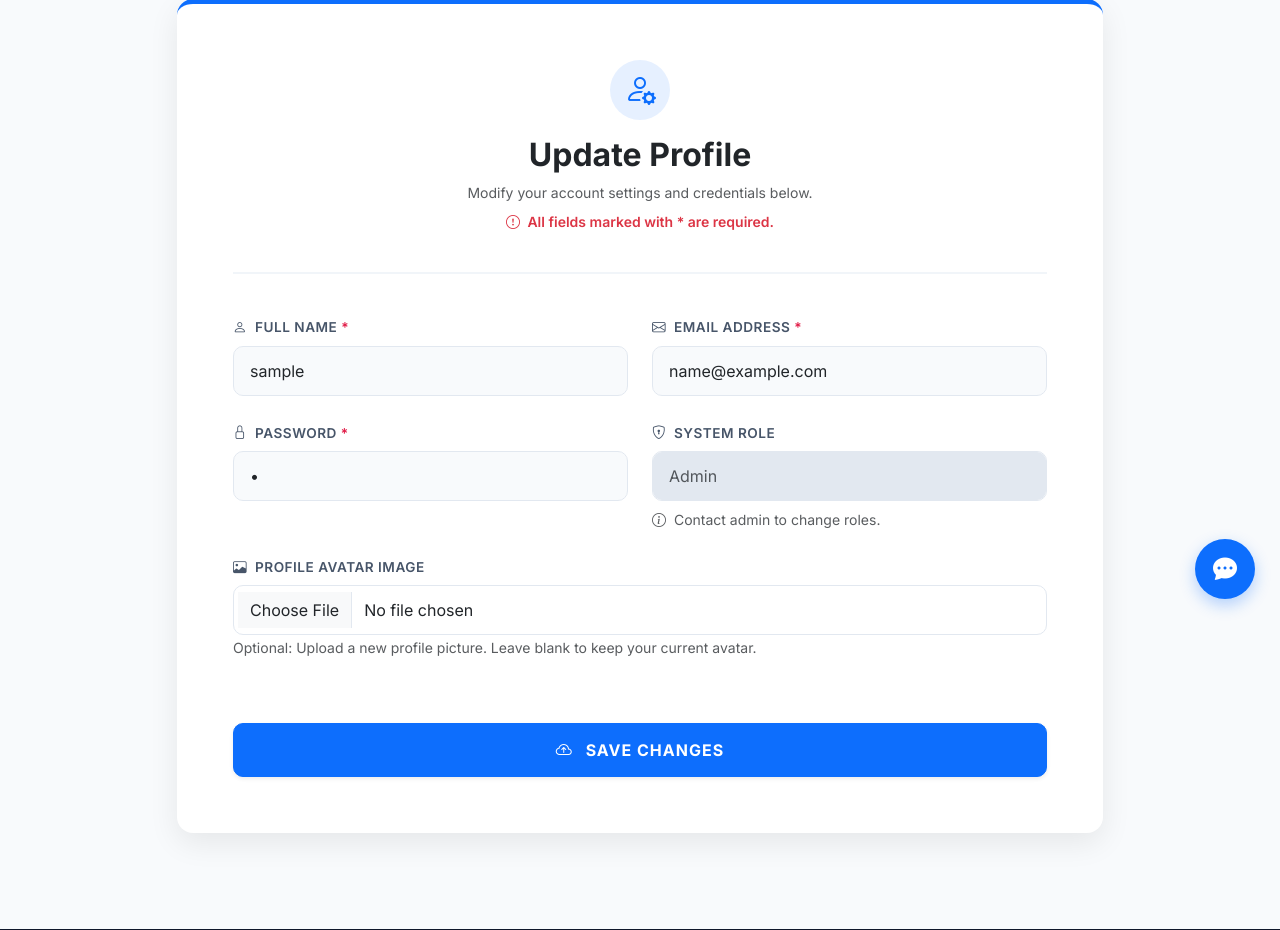
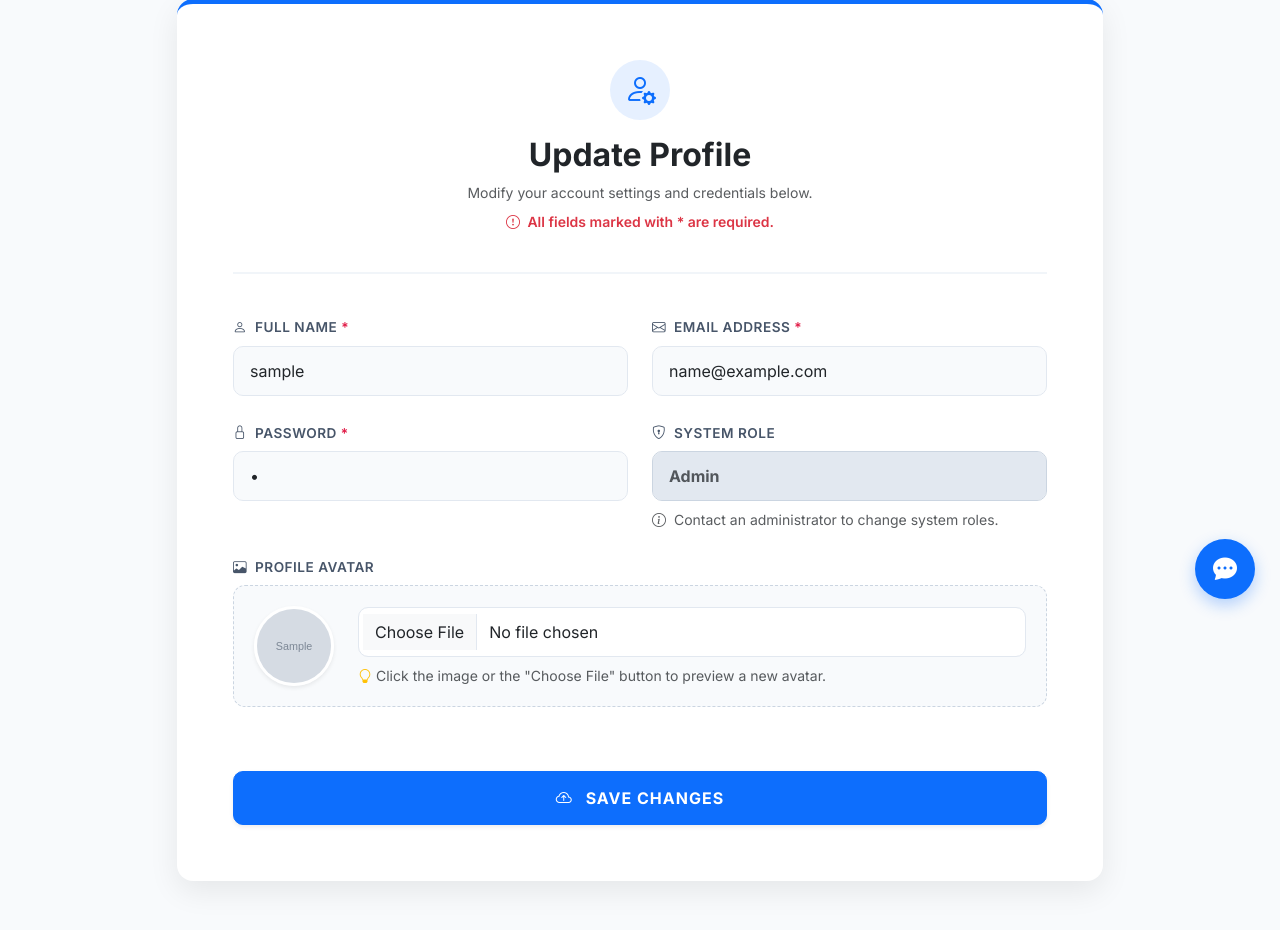
Before and after one commit to jatingulati1264/fastapi-book-library-store-DEVBOOKS--Python, a FastAPI app: page /users/update/1 in a window 1280 px wide. Shown: the part 176-1106 px from the top of the page. Run offline with FastAPI, Linux system fonts and the light colour scheme; grey boxes marked "Sample" are stand-in pictures; a database or web service that is not in the repository returns one stand-in record (values such as "Sample title").

Commit message:
Updated commit

```diff
--- a/templates/base.html
+++ b/templates/base.html
@@ -112,7 +112,7 @@
 <body>
 
     <!-- ========================================== -->
-    <!-- TOP UTILITY BAR (NEW)                      -->
+    <!-- TOP UTILITY BAR                            -->
     <!-- ========================================== -->
     <div class="top-bar text-white-50 py-2 d-none d-lg-block">
         <div class="container d-flex justify-content-between align-items-center">
@@ -188,16 +188,31 @@
                         </li>
                         {% endif %}
 
-                        <!-- User Account -->
+                        <!-- USER ACCOUNT (UPDATED WITH AVATAR) -->
                         <li class="nav-item dropdown">
-                            <a class="nav-link dropdown-toggle" role="button" data-bs-toggle="dropdown">
-                                <i class="fas fa-user-circle me-1 fs-5 align-middle"></i> {{ user.user_name.split(' ')[0] if user else 'Account' }}
+                            <a class="nav-link dropdown-toggle d-flex align-items-center" role="button" data-bs-toggle="dropdown" aria-expanded="false">
+                                <!-- Profile Avatar Image -->
+                                <img src="{{ user.user_avatar }}" alt="Avatar" class="rounded-circle border border-2 border-secondary me-2" width="32" height="32" style="object-fit: cover;">
+                                <span>{{ user.user_name.split(' ')[0] if user else 'Account' }}</span>
                             </a>
-                            <ul class="dropdown-menu dropdown-menu-end">
-                                <li><a class="dropdown-item" href="/users/update/{{user.user_id}}"><i class="fa-solid fa-user-edit me-2"></i> Update Profile</a></li>
-                                <li><a class="dropdown-item" href="/my-orders"><i class="fa-solid fa-box me-2"></i> Manage Orders</a></li>
+
+                            <ul class="dropdown-menu dropdown-menu-end shadow border-0 mt-2">
+                                <!-- Profile Header Info -->
+                                <li>
+                                    <div class="dropdown-header d-flex flex-column px-3 py-2">
+                                        <span class="fw-bold text-dark">{{ user.user_name }}</span>
+                                        <span class="text-muted small">{{ user.user_email }}</span>
+                                        <span class="badge {% if user.user_type == 'Admin' %}bg-danger{% else %}bg-primary{% endif %} mt-2 w-auto align-self-start">
+                                            {{ user.user_type }}
+                                        </span>
+                                    </div>
+                                </li>
                                 <li><hr class="dropdown-divider"></li>
-                                <li><a class="dropdown-item text-danger" href="/logout"><i class="fa-solid fa-right-from-bracket me-2"></i> Logout</a></li>
+
+                                <li><a class="dropdown-item py-2" href="/users/update/{{user.user_id}}"><i class="fa-solid fa-user-edit me-2 text-secondary"></i> Update Profile</a></li>
+                                <li><a class="dropdown-item py-2" href="/my-orders"><i class="fa-solid fa-box me-2 text-secondary"></i> Manage Orders</a></li>
+                                <li><hr class="dropdown-divider"></li>
+                                <li><a class="dropdown-item py-2 text-danger fw-bold" href="/logout"><i class="fa-solid fa-right-from-bracket me-2"></i> Logout</a></li>
                             </ul>
                         </li>
                     {% else %}
@@ -248,7 +263,6 @@
                     <h5 class="footer-heading">Subscribe to Newsletter</h5>
                     <p class="small">Get the latest updates on new technical book releases.</p>
 
-                    <!-- Wrapped inside a form -->
                     <form action="/subscribe" method="POST">
                         <div class="input-group mb-3">
                             <input type="email" name="email" class="form-control border-0 shadow-none" placeholder="Email address" aria-label="Email address" required>
--- a/templates/users/update.html
+++ b/templates/users/update.html
@@ -62,6 +62,26 @@
     .required-asterisk {
         color: #e11d48;
     }
+
+    /* New style for the avatar display box */
+    .avatar-preview-box {
+        background-color: #f8fafc;
+        border: 1px dashed #cbd5e1;
+        border-radius: 12px;
+        padding: 1.25rem;
+    }
+
+    .avatar-preview-img {
+        width: 80px;
+        height: 80px;
+        object-fit: cover;
+        cursor: pointer;
+        transition: opacity 0.2s;
+    }
+
+    .avatar-preview-img:hover {
+        opacity: 0.8;
+    }
 </style>
 {% endblock %}
 
@@ -104,20 +124,33 @@
 
                         <div class="col-md-6">
                             <label for="type" class="form-label"><i class="bi bi-shield-lock me-1"></i> System Role</label>
-                            <select class="form-control text-muted" style="background-color: #e2e8f0; cursor: not-allowed;" id="type" disabled>
+                            <select class="form-control text-muted fw-bold" style="background-color: #e2e8f0; cursor: not-allowed; border-color: #cbd5e1;" id="type" disabled>
                                 <option value="Admin" {% if update_record.user_type == 'Admin' %} selected {% endif %}>Admin</option>
                                 <option value="Guest" {% if update_record.user_type == 'Guest' %} selected {% endif %}>Guest</option>
                             </select>
-                            <input type="hidden" name="type" value="{{ update_record.user_type }}">
-                            <small class="text-muted d-block mt-2"><i class="bi bi-info-circle me-1"></i> Contact admin to change roles.</small>
+                            <small class="text-muted d-block mt-2"><i class="bi bi-info-circle me-1"></i> Contact an administrator to change system roles.</small>
                         </div>
                     </div>
 
-                    <!-- Profile Image File Upload Field -->
+                    <!-- Profile Image Display & File Upload Field with Live Preview -->
                     <div class="mb-4">
-                        <label for="profile_image" class="form-label"><i class="bi bi-image me-1"></i> Profile Avatar Image</label>
-                        <input type="file" class="form-control bg-white" id="profile_image" name="profile_image" accept="image/*">
-                        <small class="text-muted">Optional: Upload a new profile picture. Leave blank to keep your current avatar.</small>
+                        <label for="profile_image" class="form-label"><i class="bi bi-image me-1"></i> Profile Avatar</label>
+
+                        <div class="avatar-preview-box d-flex align-items-center gap-4">
+                            <!-- Current Image (Clickable for upload) -->
+                            <div class="position-relative">
+                                <img id="avatarPreview" src="{{ update_record.user_avatar }}" alt="Current Avatar"
+                                     class="rounded-circle shadow-sm border border-3 border-white avatar-preview-img"
+                                     onclick="document.getElementById('profile_image').click();"
+                                     title="Click to upload new image">
+                            </div>
+
+                            <!-- Upload Input -->
+                            <div class="flex-grow-1">
+                                <input type="file" class="form-control bg-white" id="profile_image" name="profile_image" accept="image/*" onchange="previewImage(event)">
+                                <small class="text-muted d-block mt-2"><i class="bi bi-lightbulb text-warning me-1"></i>Click the image or the "Choose File" button to preview a new avatar.</small>
+                            </div>
+                        </div>
                     </div>
 
                     <div class="mt-5">
@@ -130,4 +163,21 @@
         </div>
     </div>
 </main>
+
+<script>
+    function previewImage(event) {
+        const reader = new FileReader();
+
+        // When the file is loaded, update the image src
+        reader.onload = function() {
+            const output = document.getElementById('avatarPreview');
+            output.src = reader.result;
+        };
+
+        // Read the selected file as a Data URL
+        if (event.target.files[0]) {
+            reader.readAsDataURL(event.target.files[0]);
+        }
+    }
+</script>
 {% endblock %}
```
Also changed, not shown: templates/users/login.html (+3 -15 lines).
